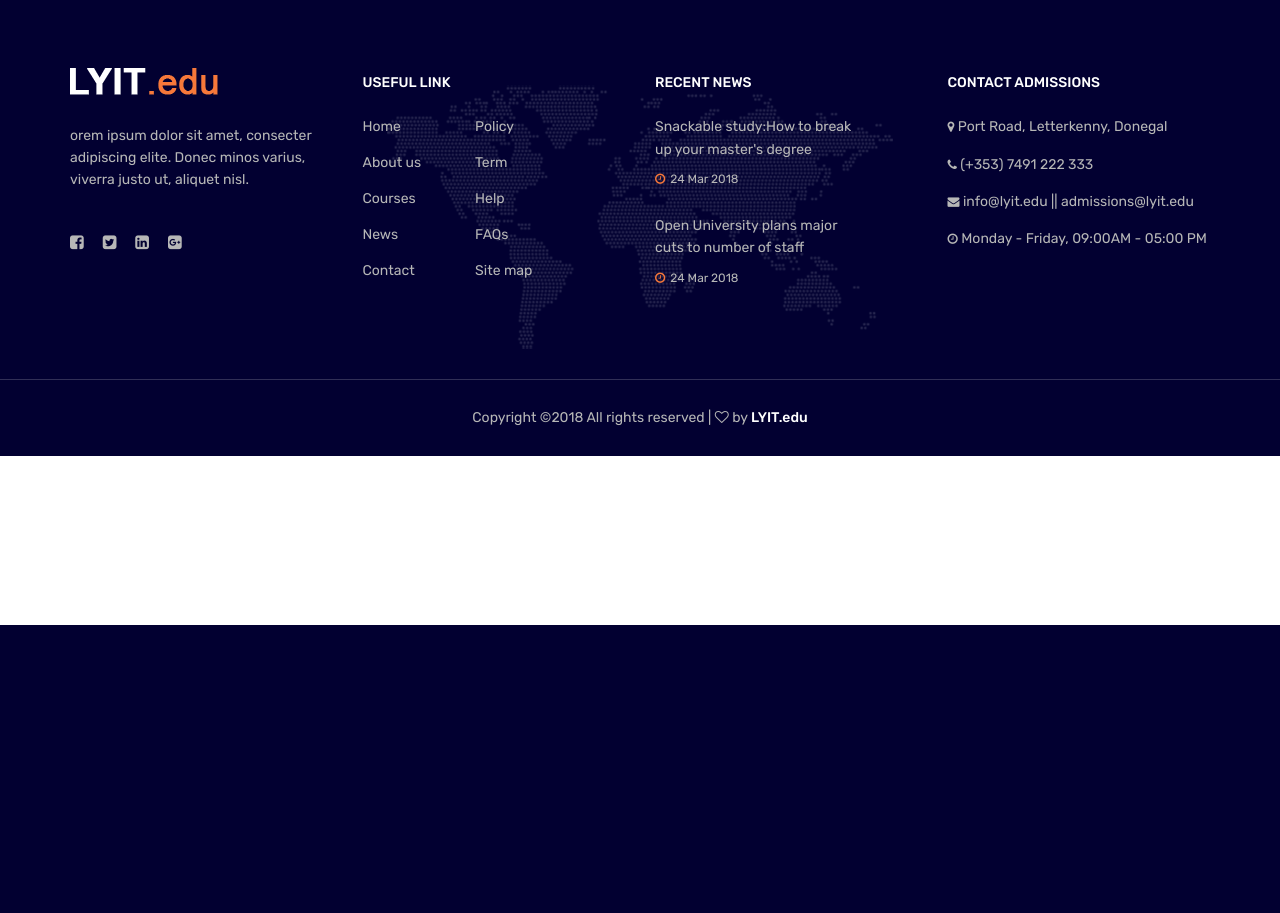
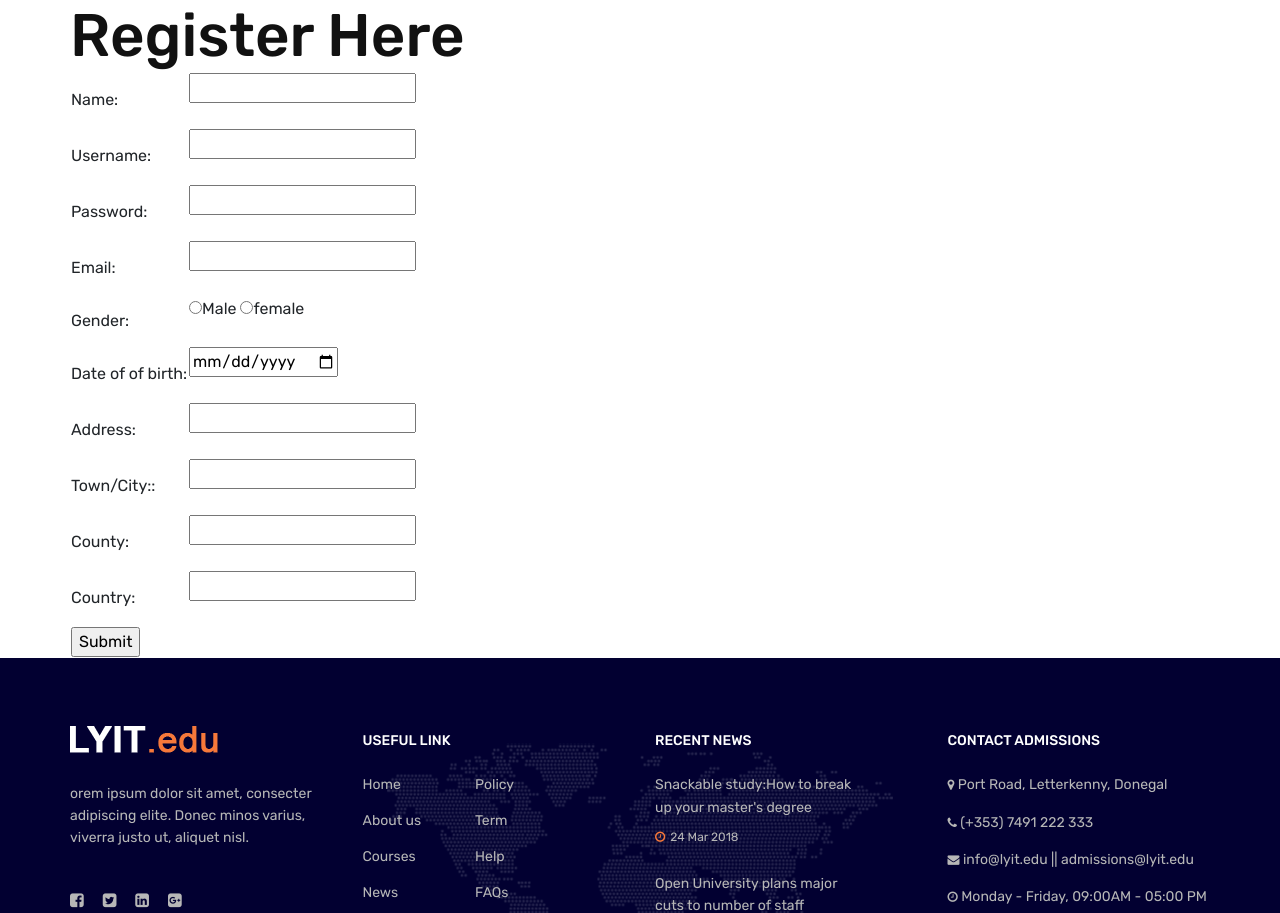
Before and after one commit to AswathyAkhilesh/LYIT-Uni, a PHP site: page /register.php in a window 1280 px wide. Shown: the part 175-1088 px from the top of the page. Before the commit the page ends 800 px from the top, so only its background shows below. Run offline with PHP 8.4, Linux system fonts and the light colour scheme.

Commit message:
Registration page website.

```diff
--- a/register.php
+++ b/register.php
@@ -4,9 +4,102 @@
 
 <!-- Your Content Start-->
 
+<section>
+    <div class="Regbox comment-form container">
+            <h1>Register Here</h1>
+            <form>
+                <table>
+                    <tr>
+                        <td>
+                        Name:
+                        </td>
+                        <td>
+                            <input type="textbox"><br><br>
+                        </td>
+                    </tr>
+                    <tr>
+                        <td>
+                            Username:
+                        </td>
+                        <td>
+                            <input type="textbox"><br><br>
+                        </td>
+                    </tr>
+                     <tr>
+                        <td>
+                            Password:
+                        </td>
+                        <td>
+                            <input type="password"><br><br>
+                        </td>
+                    </tr>
+                     <tr>
+                        <td>
+                            Email:
+                        </td>
+                        <td>
+                            <input type="textbox" ><br><br>
+                        </td>
+                    </tr>
+                     <tr>
+                        <td>
+                            Gender:
+                        </td>
+                        <td>
+                            <input type="radio" name = "Gender">Male
+                             <input type="radio" name = "Gender">female<br><br>
+                        </td>
+                    </tr>
+                     <tr>
+                        <td>
+                            Date of of birth:
+                        </td>
+                        <td>
+                            <input type="date"><br><br>
+                        </td>
+                    </tr>
+                     <tr>
+                        <td>
+                            Address:
+                        </td>
+                        <td>
+                            <input type="textarea" rows="3"><br><br>
+                        </td>
+                    </tr>
+                    <tr>
+                        <td>
+                            Town/City::
+                        </td>
+                        <td>
+                            <input type="textbox"><br><br>
+                        </td>
+                    </tr>
+                    <tr>
+                        <td>
+                            County:
+                        </td>
+                        <td>
+                            <input type="textbox"><br><br>
+                        </td>
+                    </tr>
+                    <tr>
+                        <td>
+                            Country:
+                        </td>
+                        <td>
+                            <input type="textbox"><br><br>
+                        </td>
+                    </tr>
+                     <tr>
+                        <td>
+                            <input type="submit" value = "Submit">
+                        </td>
+                    </tr>
 
-
-
+                </table>
+            </form>
+        </div>
+ </section>
 
 
 
```
